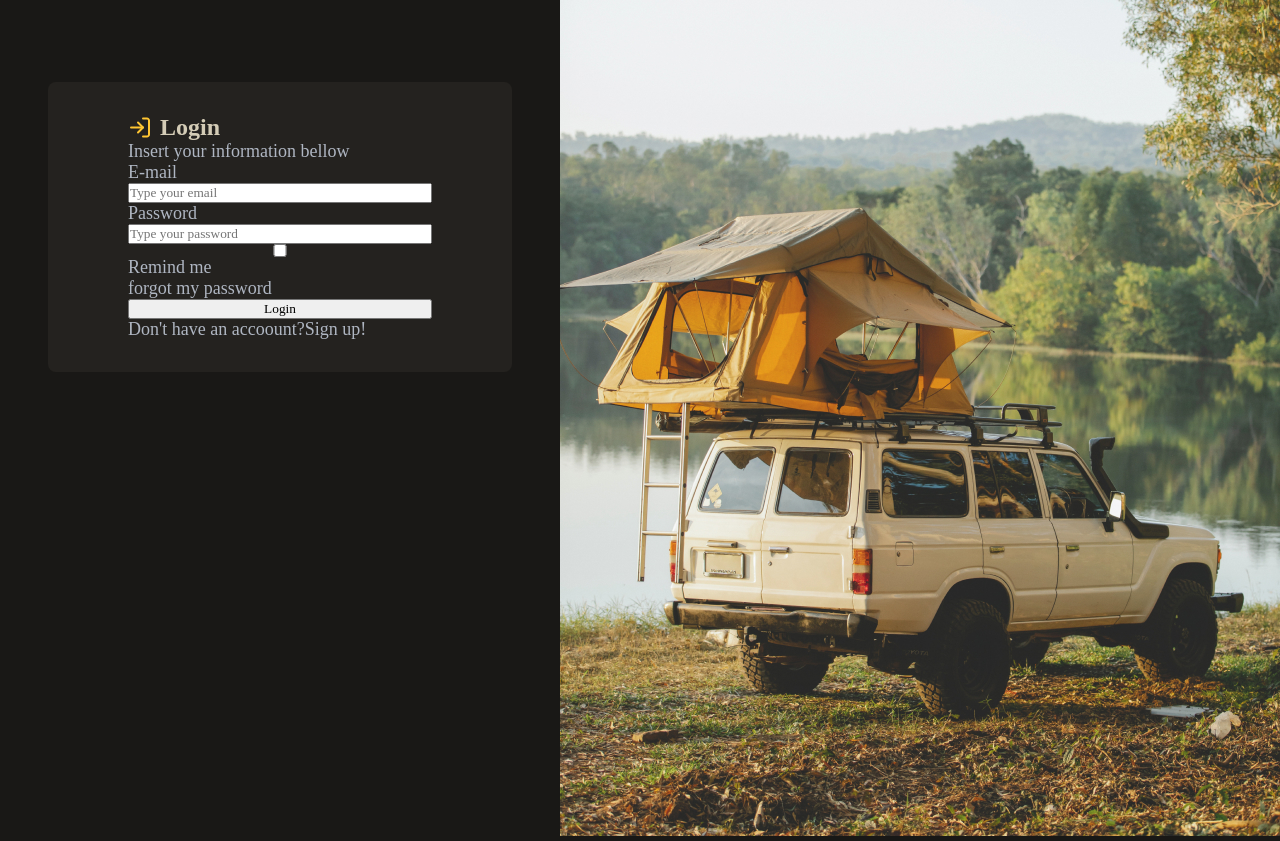
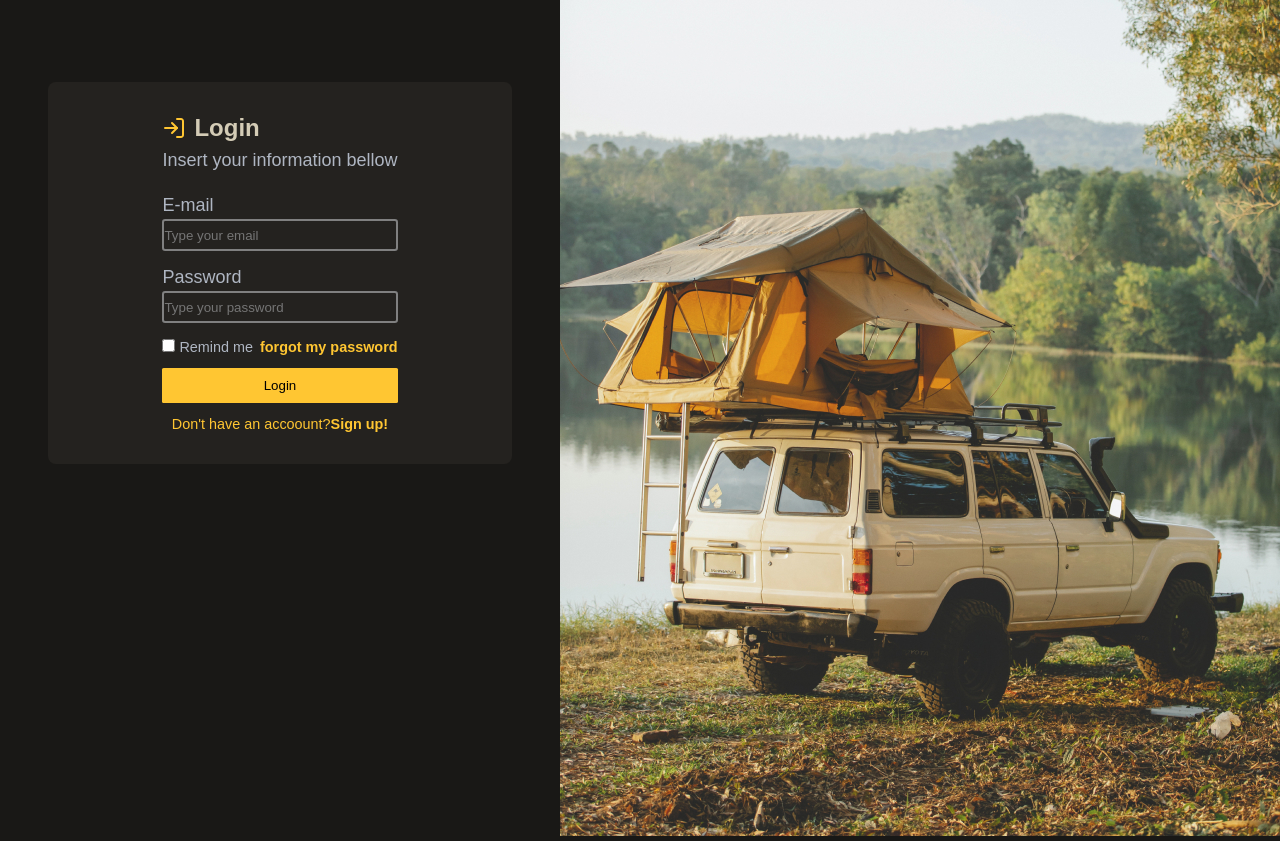
Before and after one commit to adlascio-instructor/web-dev-1-week-4-assignment-masakifukunishi, a plain HTML site: page index.html in a window 1280 px wide. Shown: the part 64-905 px from the top of the page. Drawn offline with Linux system fonts and the light colour scheme.

Commit message:
Add html

```diff
--- a/index.html
+++ b/index.html
@@ -11,20 +11,26 @@
     <div class="main">
       <img src="images/logo.svg" />
       <form>
-        <div class="title">
-          <img src="images/log-in.svg" />
-          <h1>Login</h1>
+        <div class="form-inner">
+          <div class="title">
+            <img src="images/log-in.svg" />
+            <h1>Login</h1>
+          </div>
+          <p class="description">Insert your information bellow</p>
+          <label for="email">E-mail</label>
+          <input type="text" id="email" placeholder="Type your email" />
+          <label for="password">Password</label>
+          <input type="password" id="password" placeholder="Type your password" />
+          <div class="remind-forgot">
+            <div>
+              <input type="checkbox" id="remind" />
+              <label for="remind">Remind me</label>
+            </div>
+            <a href="#" class="forgot">forgot my password</a>
+          </div>
+          <button type="button" class="login-btn">Login</button>
+          <p class="signup-message">Don't have an accoount?<a href="#">Sign up!</a></p>
         </div>
-        <p>Insert your information bellow</p>
-        <label>E-mail</label>
-        <input type="text" placeholder="Type your email" />
-        <label>Password</label>
-        <input type="password" placeholder="Type your password" />
-        <input type="checkbox" />
-        <label>Remind me</label>
-        <p>forgot my password</p>
-        <button type="button">Login</button>
-        <p>Don't have an accoount?Sign up!</p>
       </form>
     </div>
     <div>
--- a/style.css
+++ b/style.css
@@ -1,8 +1,9 @@
+@import url("https://fonts.googleapis.com/css2?family=Roboto:wght@400;500&display=swap");
 * {
   box-sizing: border-box;
   margin: 0;
   padding: 0;
-  font-family: Poppins;
+  font-family: "Bai Jamjuree", sans-serif;
 }
 
 body {
@@ -20,10 +21,10 @@ h1 {
 
 form {
   display: flex;
-  flex-direction: column;
+  justify-content: center;
   margin: 5rem 1rem;
+  padding: 2rem 0;
   background-color: #24221f;
-  padding: 2rem 5rem;
   border-radius: 0.5rem;
 }
 
@@ -38,3 +39,59 @@ form {
 .title img {
   margin-right: 0.5rem;
 }
+
+.form-inner {
+  max-width: 300px;
+  display: flex;
+  flex-direction: column;
+}
+
+.form-inner .description {
+  margin: 0.5rem 0 1.5rem 0;
+}
+
+.form-inner input[type="text"],
+input[type="password"] {
+  height: 2rem;
+  margin-bottom: 1rem;
+  background-color: transparent;
+  border-radius: 0.2rem;
+  border: 2px solid gray;
+}
+
+.form-inner input[type="text"]:focus,
+input[type="password"]:focus {
+  border-radius: 0.2rem;
+  outline: none;
+  border: 3px solid #ffc632;
+}
+
+.form-inner label {
+  margin-bottom: 0.2rem;
+}
+
+.form-inner a {
+  color: #ffc632;
+  font-weight: bold;
+  text-decoration: none;
+}
+
+.form-inner .login-btn {
+  height: 2.2rem;
+  background-color: #ffc632;
+  border: none;
+  border-radius: 0.1rem;
+  margin: 0.8rem 0;
+}
+
+.form-inner .signup-message {
+  color: #ffc632;
+  font-size: 0.9rem;
+  text-align: center;
+}
+
+.form-inner .remind-forgot {
+  font-size: 0.9rem;
+  display: flex;
+  justify-content: space-between;
+}
```
